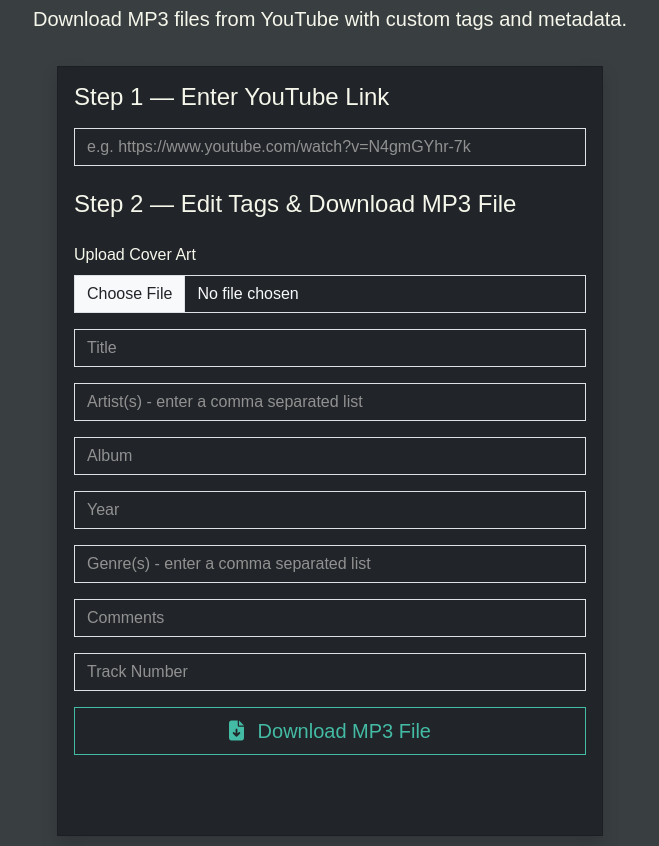
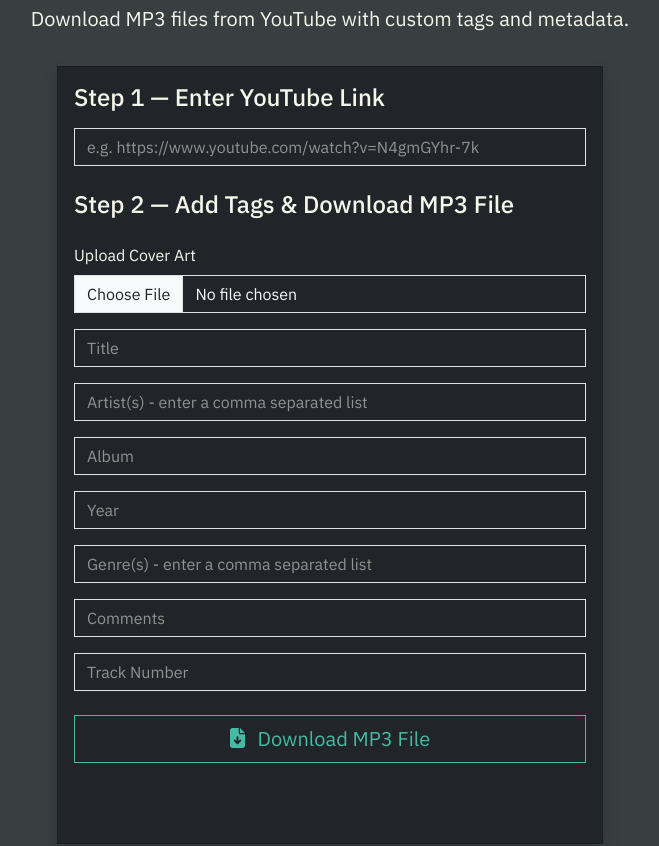
Before and after one commit to kiduswb/mp3builder, a React (Vite) app in the folder client/: page / in a window 1280 px wide. Shown: the part 220-1066 px from the top of the page, without its empty margins (310-969 px from the left). Built offline with nearby package versions, Linux system fonts and the light colour scheme.

Commit message:
added: updated download box UI

```diff
--- a/client/src/components/DownloaderBox.jsx
+++ b/client/src/components/DownloaderBox.jsx
@@ -86,6 +86,9 @@
 
         // Process data
 
+        document.getElementById("download-btn").classList.add("d-none")
+        document.getElementById("loader").classList.remove("d-none")
+
         const formData = new FormData()
         formData.append("album_art", album_art)
         formData.append("title", title)
@@ -103,8 +106,17 @@
 
         const response = await result.json()
 
-        console.log(response.download_link)
-        console.log(result.status)
+        if(result.ok) {
+            document.getElementById("loader").classList.add("d-none")
+            document.getElementById("download-btn").classList.remove("d-none")
+            setDownloadLink(response.download_link)
+            document.getElementById("download-form").reset();
+            document.getElementById("yt-link").value = ""
+        } else {
+            setError(response.error)
+            document.getElementById("loader").classList.add("d-none")
+            document.getElementById("download-btn").classList.remove("d-none")
+        }
     }
 
     return (
@@ -113,24 +125,14 @@
                 <div className="col-lg-6 mx-auto">
                     <div className="card p-3 rounded-0 shadow bg-dark text-ivory">
 
-                        {
-                            error &&
-                            <div className="py-3">
-                                <div className="alert rounded-0 bg-danger text-light">
-                                    <i className="fa fa-exclamation-triangle me-2"></i>
-                                    {error}
-                                </div>
-                            </div>
-                        }
-
                         <div className="d-flex flex-column gap-2 mb-4">
                             <h4>Step 1 &mdash; Enter YouTube Link</h4>
                             <input type="text" id="yt-link" className="form-control form-control-dark bg-dark text-light rounded-0" placeholder="e.g. https://www.youtube.com/watch?v=N4gmGYhr-7k" />
                         </div>
 
                         <div className="d-flex flex-column gap-2 mb-5">
-                            <h4 className="mb-3">Step 2 &mdash; Edit Tags & Download MP3 File</h4>
-                            <form onSubmit={handleSubmit} encType="multipart/form-data">
+                            <h4 className="mb-3">Step 2 &mdash; Add Tags & Download MP3 File</h4>
+                            <form id="download-form" onSubmit={handleSubmit} encType="multipart/form-data">
                                 <div className="mb-3">
                                     <label htmlFor="formFile" className="form-label">Upload Cover Art</label>
                                     <input type="file" required name="album_art" id="album_art" accept="image/*" className="form-control form-control-dark bg-dark text-light rounded-0" />
@@ -153,21 +155,37 @@
                                 <div className="mb-3">
                                     <input type="text" name="comments" id="comments" className="form-control form-control-dark bg-dark text-light rounded-0" placeholder="Comments" />
                                 </div>
-                                <div className="mb-3">
+                                <div className="mb-4">
                                     <input type="text" name="track_number" id="track_number" className="form-control form-control-dark bg-dark text-light rounded-0" placeholder="Track Number" />
                                 </div>
-                                <div className="mb-3">
-                                    <button className="btn btn-lime btn-lg rounded-0 col-12">
+
+                                <div className="d-flex justify-content-center gap-2 mb-3" id="download-btn">
+                                    <button type="submit" className="btn btn-lime btn-lg rounded-0 col-12">
                                         <i className="fa fa-file-download me-2"></i> Download MP3 File
                                     </button>
                                 </div>
 
+                                <div className="d-flex justify-content-center gap-2 mb-3 d-none" id="loader">
+                                    <i className="fas fa-cog fa-spin"></i> Processing your MP3 file, please don't refresh this page...
+                                </div>
+
+                                {
+                                    error &&
+                                    <div className="mb-3">
+                                        <div className="alert rounded-0 bg-danger text-light">
+                                            <i className="fa fa-exclamation-triangle me-2"></i>
+                                            {error}
+                                        </div>
+                                    </div>
+                                }
+
                                 {
                                     downloadLink &&
-                                    <div className="alert rounded-0 bg-success text-light">
-                                        <i className="fa fa-check-circle me-2"></i>
-                                        Here's your download link -
-                                        <a href={downloadLink} className="link-light ms-2">{downloadLink}</a>
+                                    <div className="alert rounded-0 bg-success text-light mb-3">
+                                        <h4 className="alert-heading"><i className="fa fa-check-circle me-2"></i> MP3 file successfully converted!</h4>
+                                        <p>
+                                            Your download should start automatically. If it doesn't, <a href={downloadLink} className="link-light">click here</a> to download it manually. Your link will expire in 2 hours.
+                                        </p>
                                     </div>
                                 }
 
--- a/client/src/main.jsx
+++ b/client/src/main.jsx
@@ -4,6 +4,7 @@
 import 'bootstrap/dist/css/bootstrap.min.css'
 import 'bootstrap/dist/js/bootstrap.bundle.js'
 import '@fortawesome/fontawesome-free/css/all.min.css'
+import '@fortawesome/fontawesome-free/js/all.min.js'
 import './styles/style.css'
 
 import App from './App.jsx'
--- a/client/src/styles/style.css
+++ b/client/src/styles/style.css
@@ -1,12 +1,9 @@
 /* Fonts & Layout */
 
-@font-face {
-    font-family: "Rubik-Regular.ttf";
-    src: url("/Rubik-Regular.ttf");
-}
+@import url('https://fonts.googleapis.com/css2?family=IBM+Plex+Sans:wght@400;500;600;700&display=swap');
 
 * {
-    font-family: 'Rubik', sans-serif;
+    font-family: 'IBM Plex Sans', sans-serif;
 }
 
 #root {
```
Also changed, not shown: 1 other file (tests, documents, lock files or other folders).
